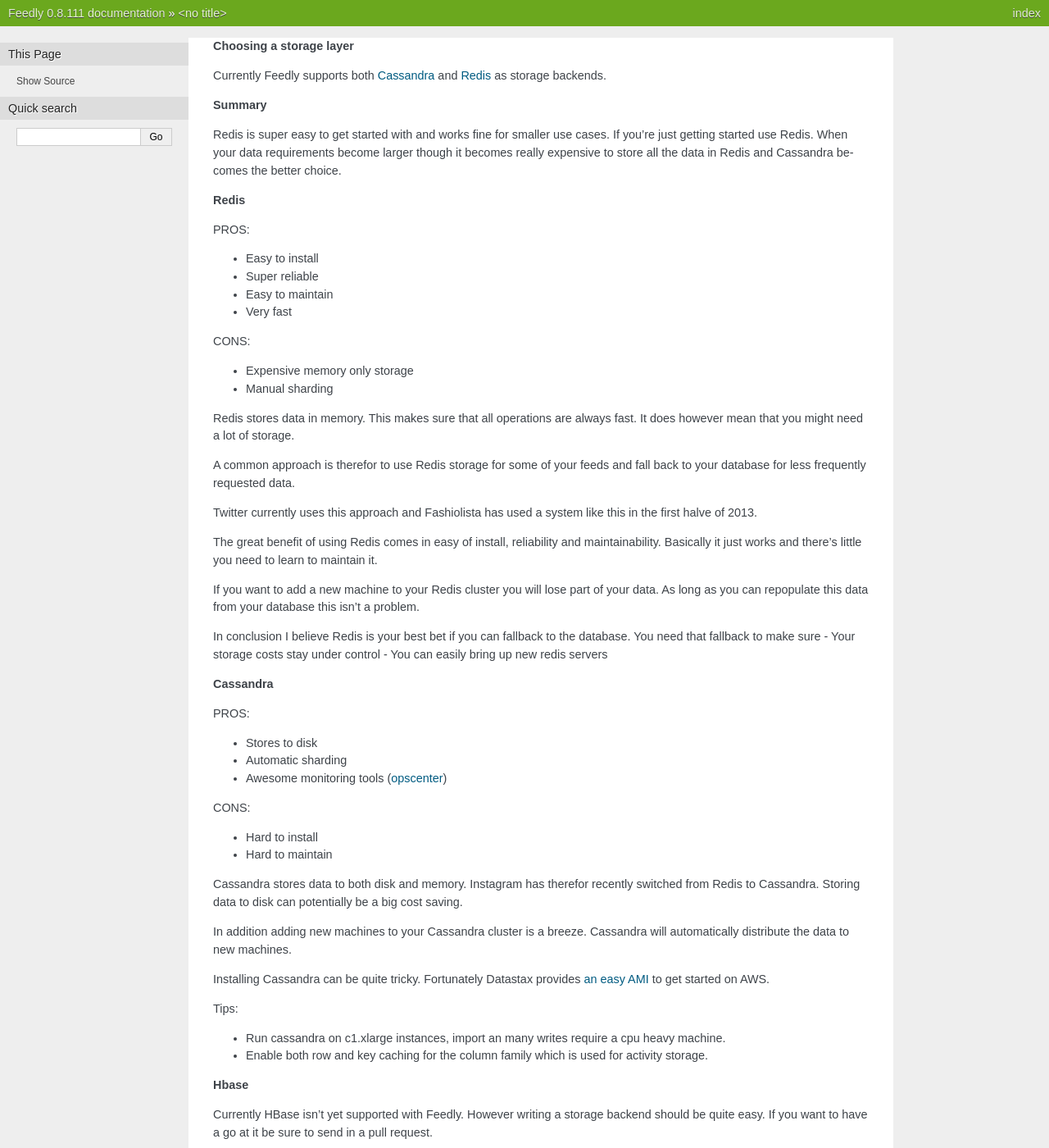
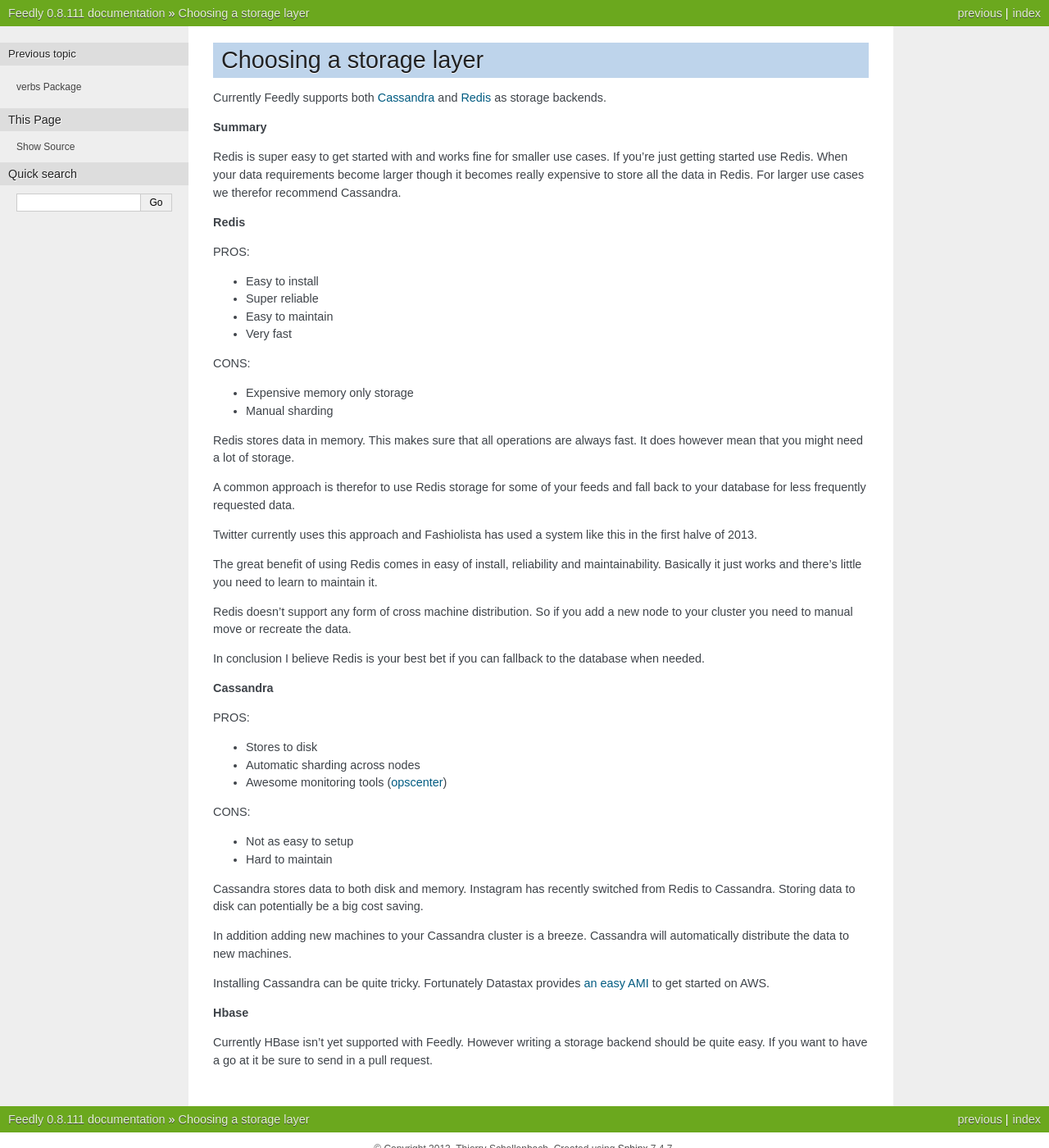
Before and after one commit to tschellenbach/Stream-Framework, a Sphinx documentation site: the page built from docs/choosing_a_storage_backend.rst, in a window 1280 px wide and 1400 px high. Shown: the whole window at 82% size. Built offline with Sphinx 7.4.7, drawn with Linux system fonts in a browser that asks for light colours; the version number is read from the project's files by our own code.

Commit message:
added the storage backend docs

```diff
--- a/docs/choosing_a_storage_backend.rst
+++ b/docs/choosing_a_storage_backend.rst
@@ -1,5 +1,6 @@
 
-**Choosing a storage layer**
+Choosing a storage layer
+========================
 
 Currently Feedly supports both `Cassandra <http://www.datastax.com/>`_ and `Redis <http://www.redis.io/>`_ as storage backends.
 
@@ -8,7 +9,7 @@ Currently Feedly supports both `Cassandra <http://www.datastax.com/>`_ and `Redi
 Redis is super easy to get started with and works fine for smaller use cases.
 If you're just getting started use Redis.
 When your data requirements become larger though it becomes really expensive
-to store all the data in Redis and Cassandra becomes the better choice.
+to store all the data in Redis. For larger use cases we therefor recommend Cassandra.
 
 
 **Redis**
@@ -38,31 +39,28 @@ The great benefit of using Redis comes in easy of install, reliability
 and maintainability. Basically it just works and there's little you need
 to learn to maintain it.
 
-If you want to add a new machine to your Redis cluster you will lose
-part of your data. As long as you can repopulate this data from your
-database this isn't a problem.
+Redis doesn't support any form of cross machine distribution. So if you add a new
+node to your cluster you need to manual move or recreate the data.
 
 In conclusion I believe Redis is your best bet if you can fallback to
-the database. You need that fallback to make sure - Your storage costs
-stay under control - You can easily bring up new redis servers
+the database when needed.
 
 **Cassandra**
 
 PROS:
 
 -  Stores to disk
--  Automatic sharding
+-  Automatic sharding across nodes
 -  Awesome monitoring tools
    (`opscenter <http://www.datastax.com/what-we-offer/products-services/datastax-opscenter>`_)
 
 CONS:
 
--  Hard to install
+-  Not as easy to setup
 -  Hard to maintain
 
-Cassandra stores data to both disk and memory. Instagram has therefor
-recently switched from Redis to Cassandra. Storing data to disk can
-potentially be a big cost saving.
+Cassandra stores data to both disk and memory. Instagram has recently switched from Redis to Cassandra.
+Storing data to disk can potentially be a big cost saving.
 
 In addition adding new machines to your Cassandra cluster is a breeze.
 Cassandra will automatically distribute the data to new machines.
@@ -72,12 +70,6 @@ Installing Cassandra can be quite tricky. Fortunately Datastax provides
 AMI <http://www.datastax.com/documentation/cassandra/1.2/webhelp/index.html#cassandra/install/installAMILaunch.html%20Cassandra%20is%20a%20very%20good%20option,%20but%20harder%20to%20setup%20and%20maintain%20than%20Redis.>`_
 to get started on AWS.
 
-Tips:
-
--  Run cassandra on c1.xlarge instances, import an many writes require a
-   cpu heavy machine.
--  Enable both row and key caching for the column family which is used
-   for activity storage.
 
 **Hbase**
 
--- a/docs/index.rst
+++ b/docs/index.rst
@@ -15,6 +15,7 @@ Contents:
 
    fabfile
    feedly
+   choosing_a_storage_backend
 
 
 Indices and tables
```
